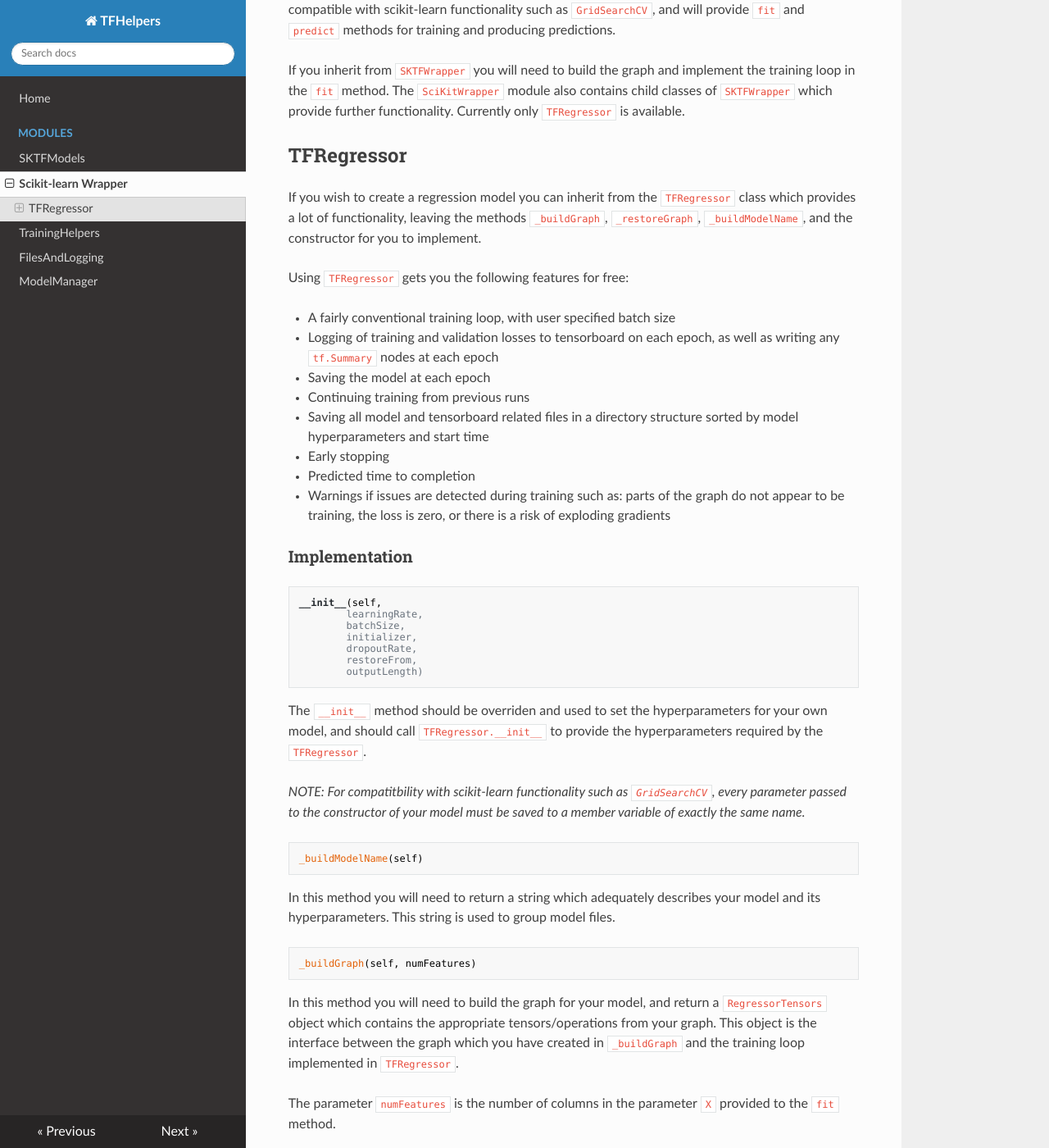
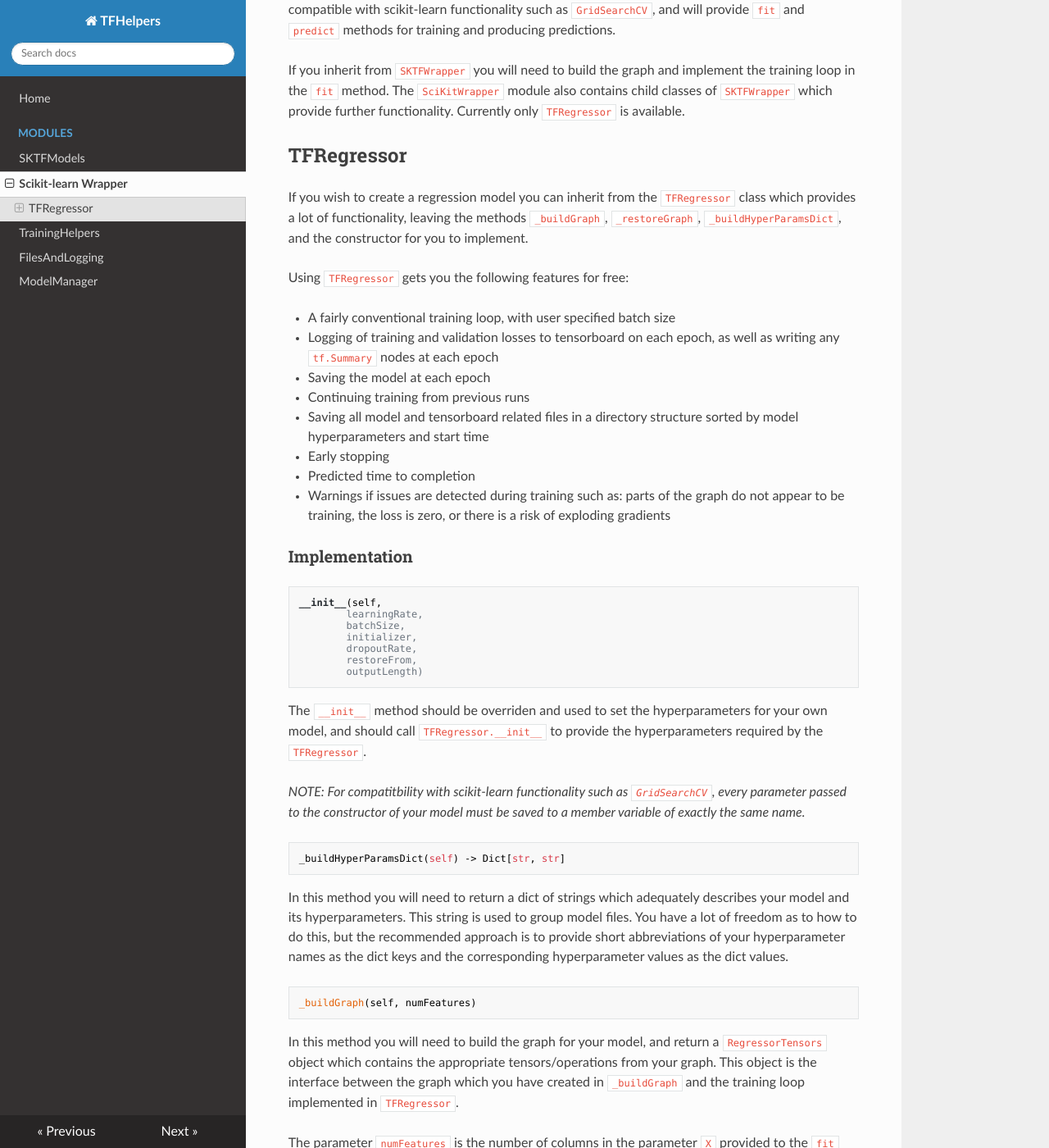
Before and after one commit to jd-13/TFHelpers, an MkDocs documentation site: the page built from docs/ScikitLearnWrapper.md, in a window 1280 px wide and 1400 px high, scrolled down 209 px. Shown: the whole window at 82% size. Built offline with MkDocs 1.6.1, drawn with Linux system fonts in a browser that asks for light colours; nearby versions of some CDN libraries; old or Windows-style settings are respelled for this version of MkDocs.

Commit message:
Update docs for _buildHyperParamsDict

```diff
--- a/docs/ScikitLearnWrapper.md
+++ b/docs/ScikitLearnWrapper.md
@@ -11,8 +11,8 @@ provide further functionality. Currently only `TFRegressor` is available.
 
 ## TFRegressor
 If you wish to create a regression model you can inherit from the `TFRegressor` class which provides
-a lot of functionality, leaving the methods `_buildGraph`, `_restoreGraph`, `_buildModelName`, and
-the constructor for you to implement.
+a lot of functionality, leaving the methods `_buildGraph`, `_restoreGraph`, `_buildHyperParamsDict`,
+and the constructor for you to implement.
 
 Using `TFRegressor` gets you the following features for free:
 
@@ -39,9 +39,11 @@ and should call `TFRegressor.__init__` to provide the hyperparameters required b
 *NOTE: For compatitbility with scikit-learn functionality such as `GridSearchCV`, every parameter
 passed to the constructor of your model must be saved to a member variable of exactly the same name.*
 
-    _buildModelName(self)
-In this method you will need to return a string which adequately describes your model and its
-hyperparameters. This string is used to group model files.
+    _buildHyperParamsDict(self) -> Dict[str, str]
+In this method you will need to return a dict of strings which adequately describes your model and
+its hyperparameters. This string is used to group model files. You have a lot of freedom as to how
+to do this, but the recommended approach is to provide short abbreviations of your hyperparameter
+names as the dict keys and the corresponding hyperparameter values as the dict values.
 
     _buildGraph(self, numFeatures)
 In this method you will need to build the graph for your model, and return a `RegressorTensors`
```
